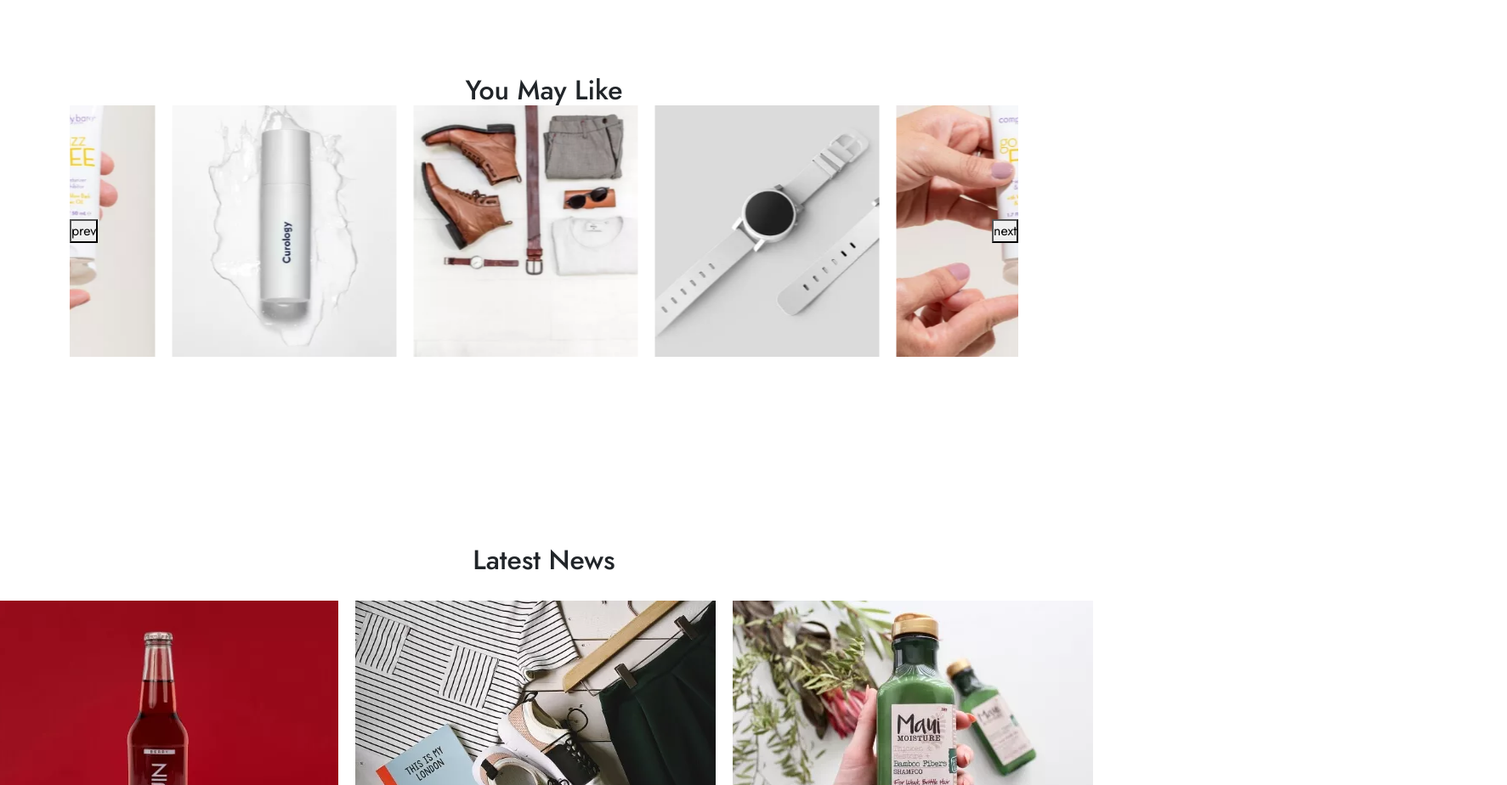
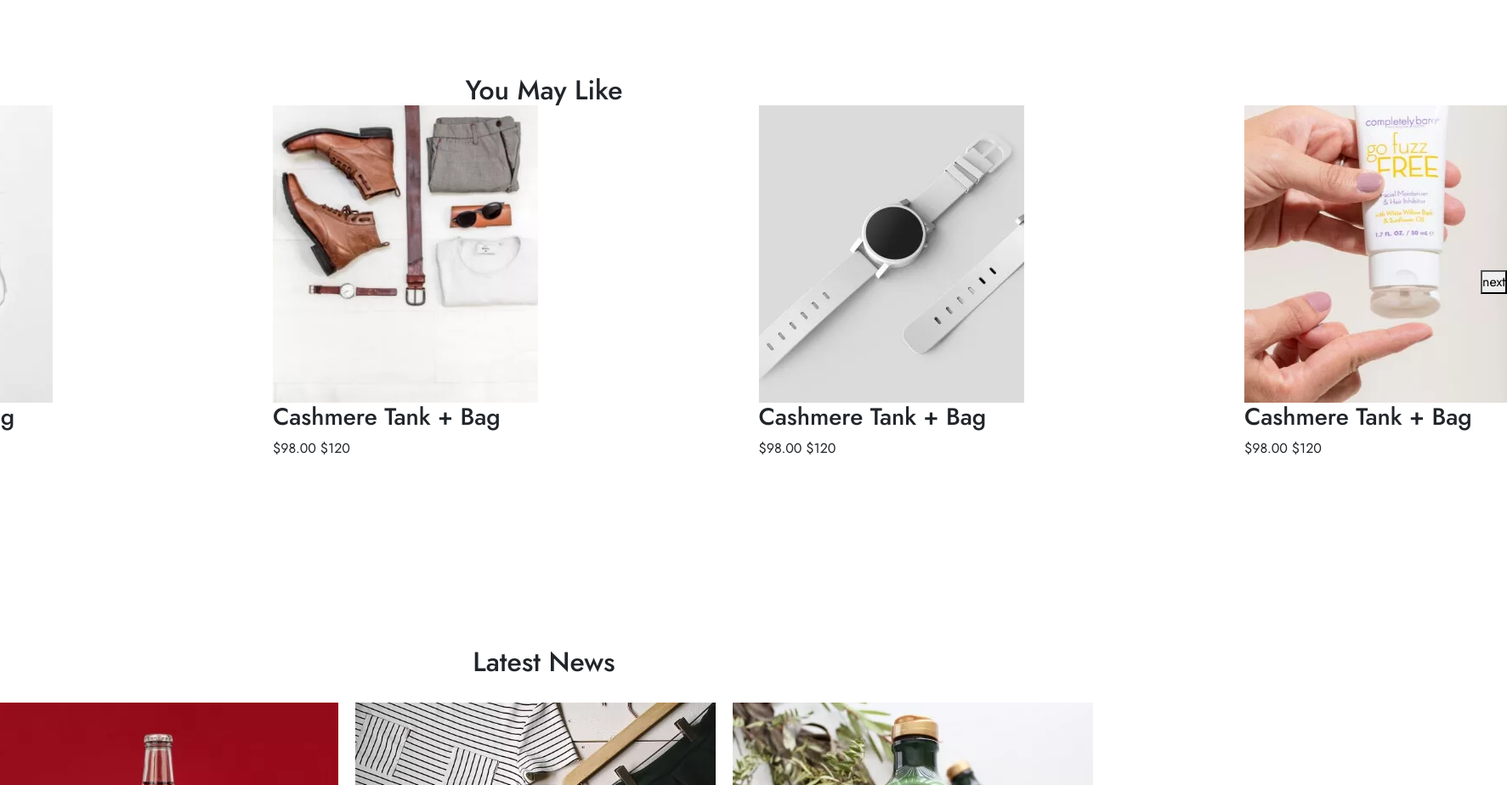
Before and after one commit to Sameerkhan-01/CapitalShop-Website, a plain HTML site: page index.html in a window 1280 px wide. Shown: the part 2475-3399 px from the top of the page at 85% size, 1773 px wide, since content can reach past the window. Drawn offline with nearby package versions, Linux system fonts and the light colour scheme; a web font is replaced by a local one.

```diff
--- a/index.html
+++ b/index.html
@@ -172,6 +172,7 @@
     </div>
    </div>
 
+   <!-- Slider Section -->
     <div class="container" style="margin-bottom: 100px;">
         <div class="tiny-slider">
             <img src="Images/latest1.jpg" alt="" class="img-fluid">
@@ -269,19 +270,54 @@
     <div class="container justify-content-center">
         <h2>You May Like</h2>
     </div>
+
+    <!-- Slider Section -->
     <div class="container slider2">
         <div class="my-slider2">
             <div>
                 <img src="Images/latest5.jpg" alt="" class="img-fluid">
-                <!-- <div class="slider-caption">
-                    <h3>Cashmere Tank + Bag
-                        <span>$98.00</span>
-                    </h3>
-                </div> -->
+                <div class="slider-caption2">
+                    <h3>Cashmere Tank + Bag</h3>
+                </div>
+                <div class="price">
+                    <span>$98.00
+                        <span>$120</span>
+                    </span>
+                </div>
             </div>
-            <img src="Images/latest6.jpg" alt="" class="img-fluid">
-            <img src="Images/latest7.jpg" alt="" class="img-fluid">
-            <img src="Images/latest8.jpg" alt="" class="img-fluid">
+            <div>
+                <div class="slider-caption2">
+                    <img src="Images/latest6.jpg" alt="" class="img-fluid">
+                    <h3>Cashmere Tank + Bag</h3>
+                </div>
+                 <div class="price">
+                    <span>$98.00
+                        <span>$120</span>
+                    </span>
+                </div>
+            </div>
+            <div>
+                <div class="slider-caption2">
+                    <img src="Images/latest7.jpg" alt="" class="img-fluid">
+                    <h3>Cashmere Tank + Bag</h3>
+                </div>
+                 <div class="price">
+                    <span>$98.00
+                        <span>$120</span>
+                    </span>
+                </div>
+            </div>
+            <div>
+                <div class="slider-caption2">
+                    <img src="Images/latest8.jpg" alt="" class="img-fluid">
+                    <h3>Cashmere Tank + Bag</h3>
+                </div>
+                 <div class="price">
+                    <span>$98.00
+                        <span>$120</span>
+                    </span>
+                </div>
+            </div>
         </div>
     </div>
 
```
